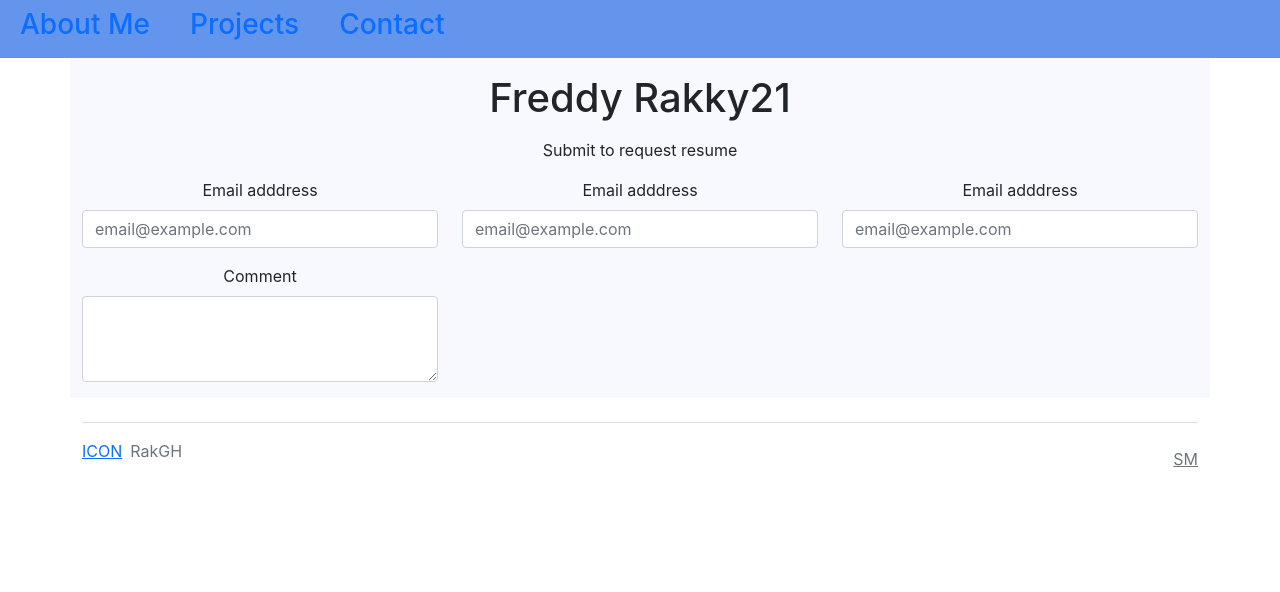
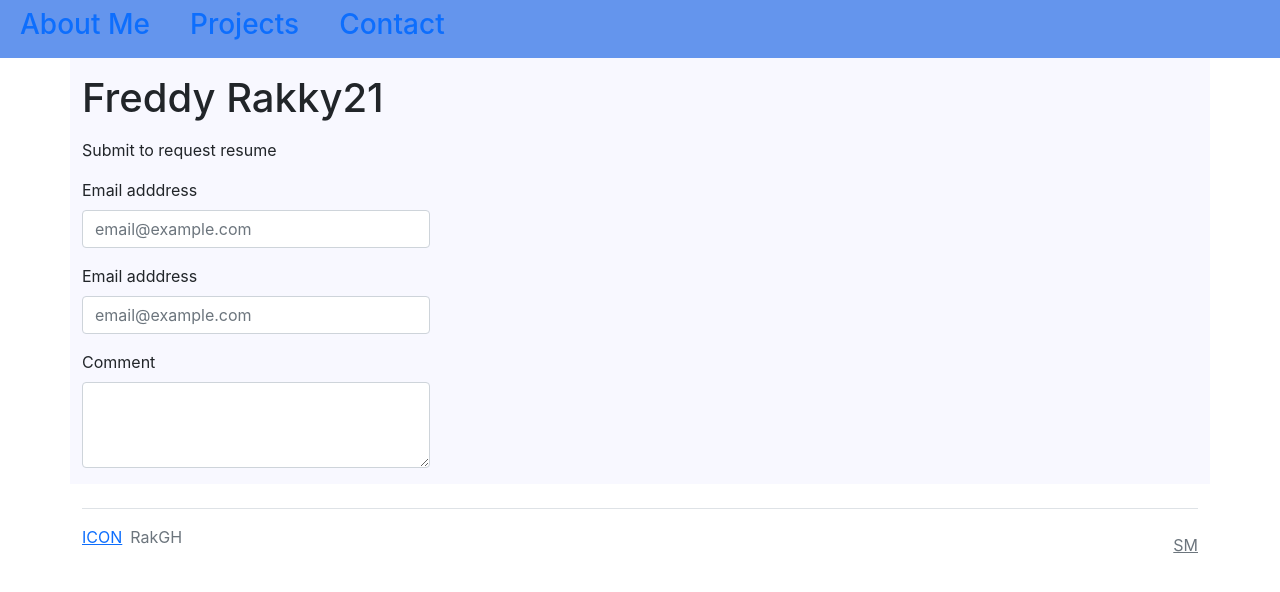
Before and after one commit to rakky21/re-ux, a React (Create React App) app: page / in a window 1280 px wide. Both pictures are taken after a click on the element "Contact". Shown: the top 592 px of the page. Built offline with nearby package versions, Linux system fonts and the light colour scheme.

Commit message:
changed the layout of the contact form

```diff
--- a/src/components/Contact/Contact.js
+++ b/src/components/Contact/Contact.js
@@ -2,35 +2,31 @@ import React from "react";
 
 function Contact() {
   return (
-    <section className="container center" >
+    <section className="container" >
       <div className="row" style={{ background: "#F8F8FF" }} >
       <h1 className="my-3"> Freddy Rakky21 </h1>
       <p> Submit to request resume </p>
-      <div className="mb-3 col-4">
-        <label className="form-label">Email adddress</label>
-        <input className="form-control col-6" placeholder="email@example.com" type="email"></input>
-      </div>
 
-      <div className="mb-3 col-4">
+      <div className="mb-3 row">
+        <div className="col-4">
         <label className="form-label">Email adddress</label>
         <input className="form-control" placeholder="email@example.com" type="email"></input>
-      </div>
+      </div></div>
 
-      <div className="mb-3 col-4">
+      <div className="mb-3 row">
+        <div className="col-4">
         <label className="form-label">Email adddress</label>
         <input className="form-control" placeholder="email@example.com" type="email"></input>
-      </div>
+      </div></div>
 
-      {/* <div className="mb-3 col-4">
-        <label className="form-label">Email adddress</label>
-        <input className="form-control" placeholder="email@example.com" type="email"></input>
-      </div> */}
-
-      <div className="mb-3 col-4">
+      <div className="mb-3 row">
+        <div className="col-4">
         <label className="form-label">Comment</label>
         <textarea className="form-control" rows="3"></textarea>
       </div>
       </div>
+      </div>
+
     </section>
   );
 }
```
